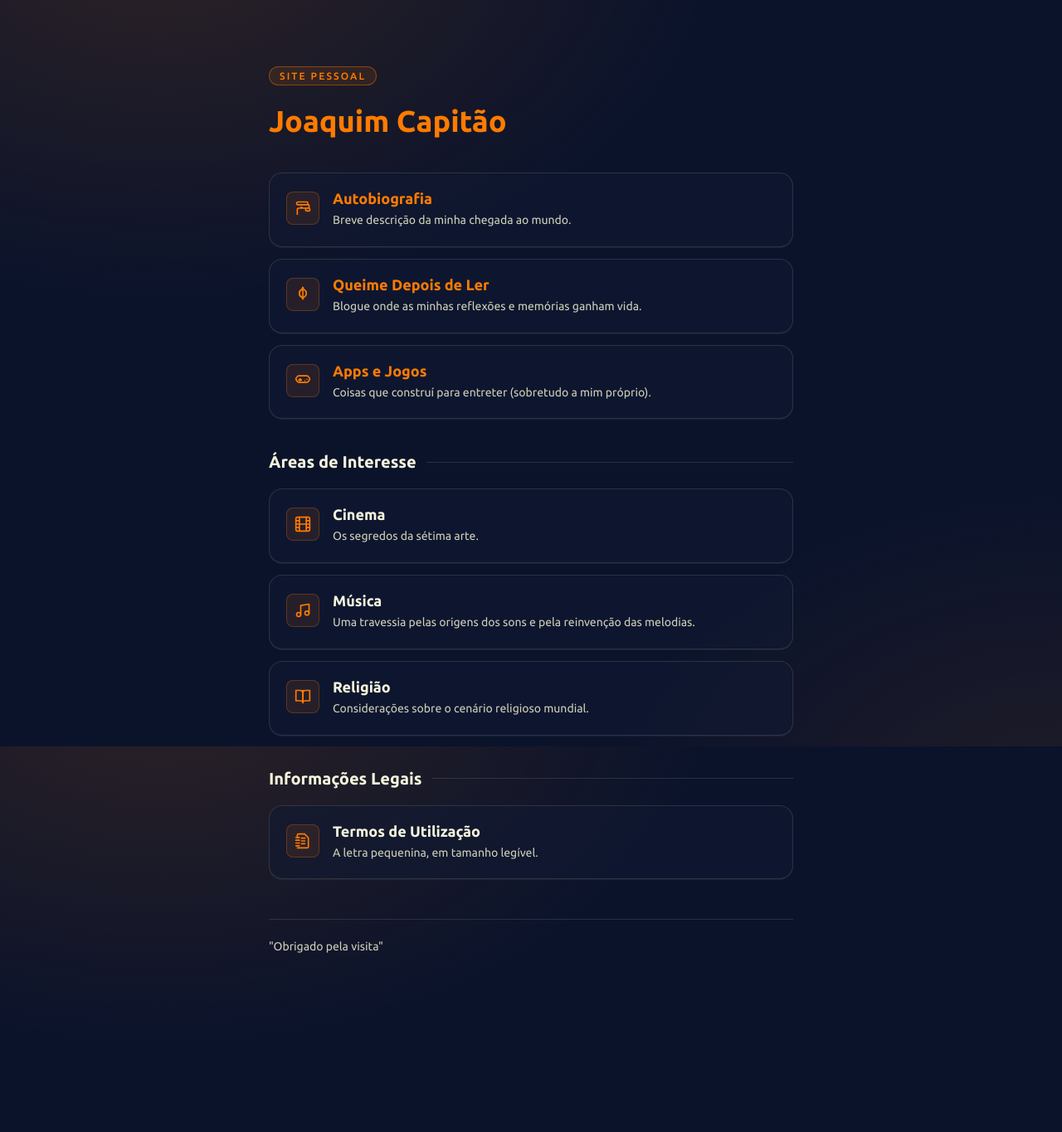
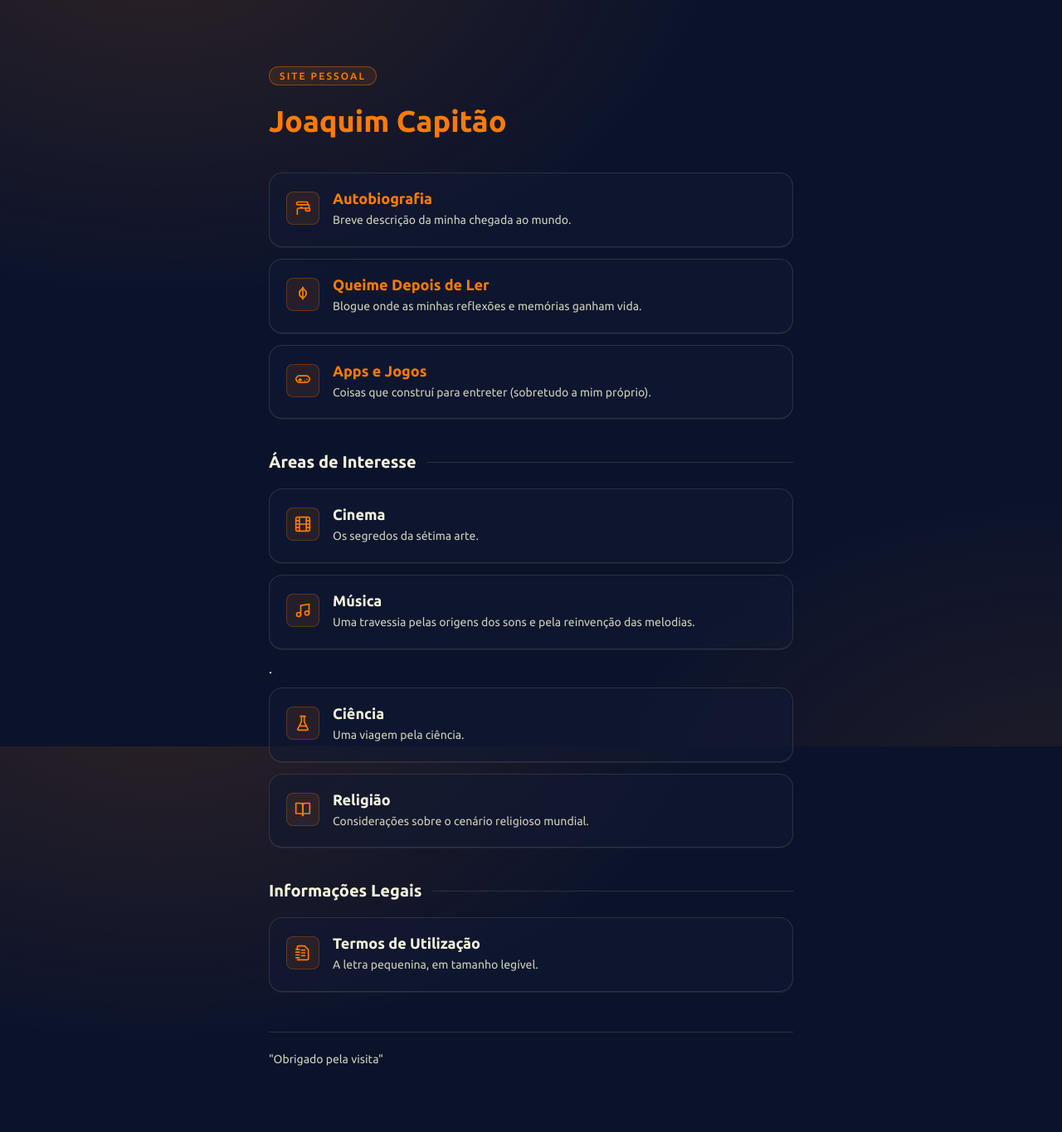
Before and after one commit to joaquim-capitao/joaquim-capitao.github.io, a Jekyll site: the page index.html, which Jekyll copies as it is, in a window 1280 px wide. Shown: the whole page at 83% size. Built offline with Jekyll 4.4.1, drawn with Linux system fonts in a browser that asks for light colours; before the commit the page ends 1229 px from its top, so only the background shows below that.

Commit message:
Update index.html

```diff
--- a/index.html
+++ b/index.html
@@ -358,6 +358,19 @@
               </span>
               <svg class="arrow" aria-hidden="true" xmlns="http://www.w3.org/2000/svg" width="24" height="24" viewBox="0 0 24 24" fill="none" stroke="currentColor" stroke-width="2" stroke-linecap="round" stroke-linejoin="round"><path d="M7 7h10v10"/><path d="M7 17 17 7"/></svg>
             </a>
+          </li>.
+
+                    <li>
+            <a class="card" href="https://joaquim-capitao.github.io/ciencia">
+              <span class="icon-box" aria-hidden="true">
+                <svg xmlns="http://www.w3.org/2000/svg" width="24" height="24" viewBox="0 0 24 24" fill="none" stroke="currentColor" stroke-width="2" stroke-linecap="round" stroke-linejoin="round"><path d="M10 2v7.527a2 2 0 0 1-.211.896L4.72 20.55a1 1 0 0 0 .9 1.45h12.76a1 1 0 0 0 .9-1.45l-5.069-10.127A2 2 0 0 1 14 9.527V2"/><path d="M8.5 2h7"/><path d="M7 16h10"/></svg>
+              </span>
+              <span class="card-content">
+                <span class="card-title">Ciência</span>
+                <span class="card-desc">Uma viagem pela ciência.</span>
+              </span>
+              <svg class="arrow" aria-hidden="true" xmlns="http://www.w3.org/2000/svg" width="24" height="24" viewBox="0 0 24 24" fill="none" stroke="currentColor" stroke-width="2" stroke-linecap="round" stroke-linejoin="round"><path d="M7 7h10v10"/><path d="M7 17 17 7"/></svg>
+            </a>
           </li>
 
           <li>
```
